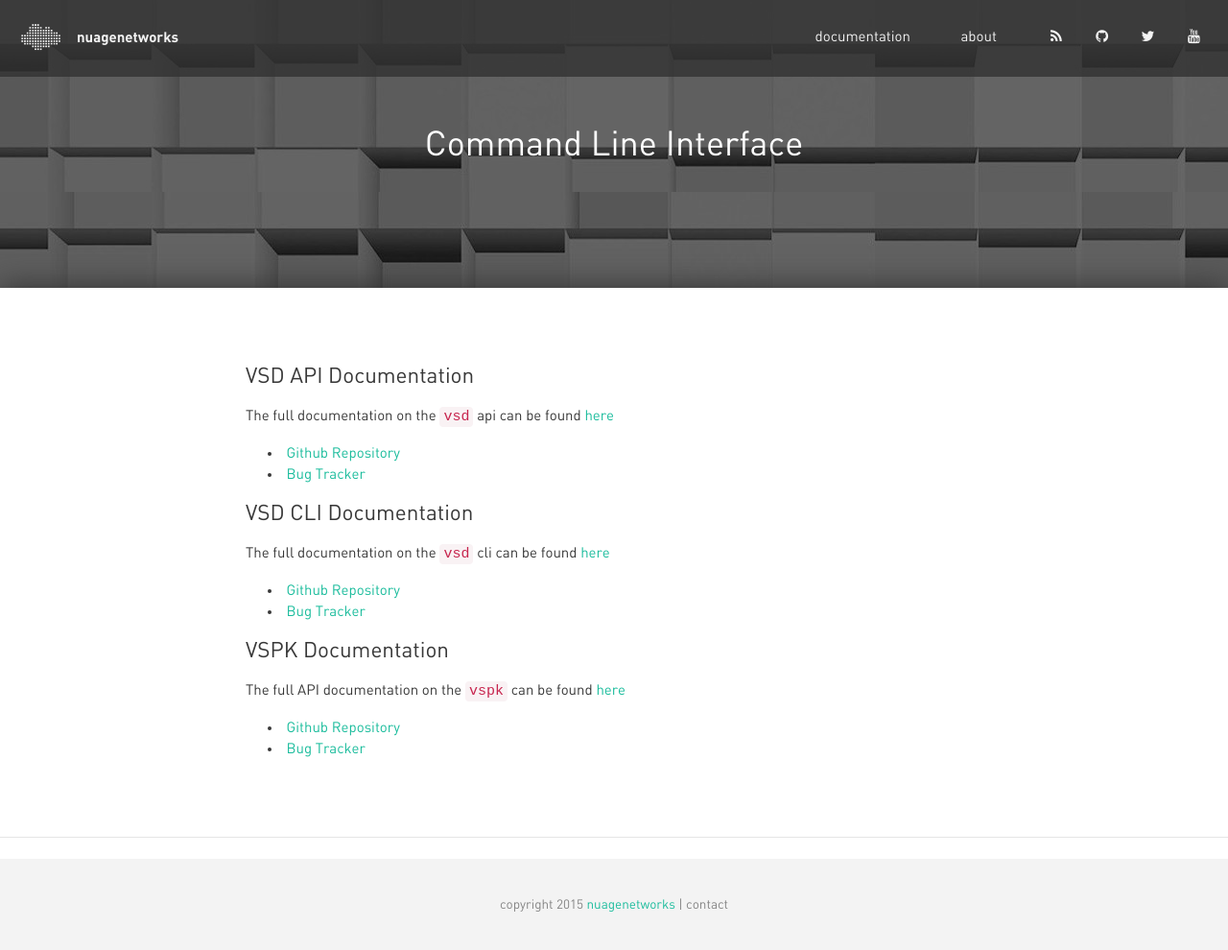
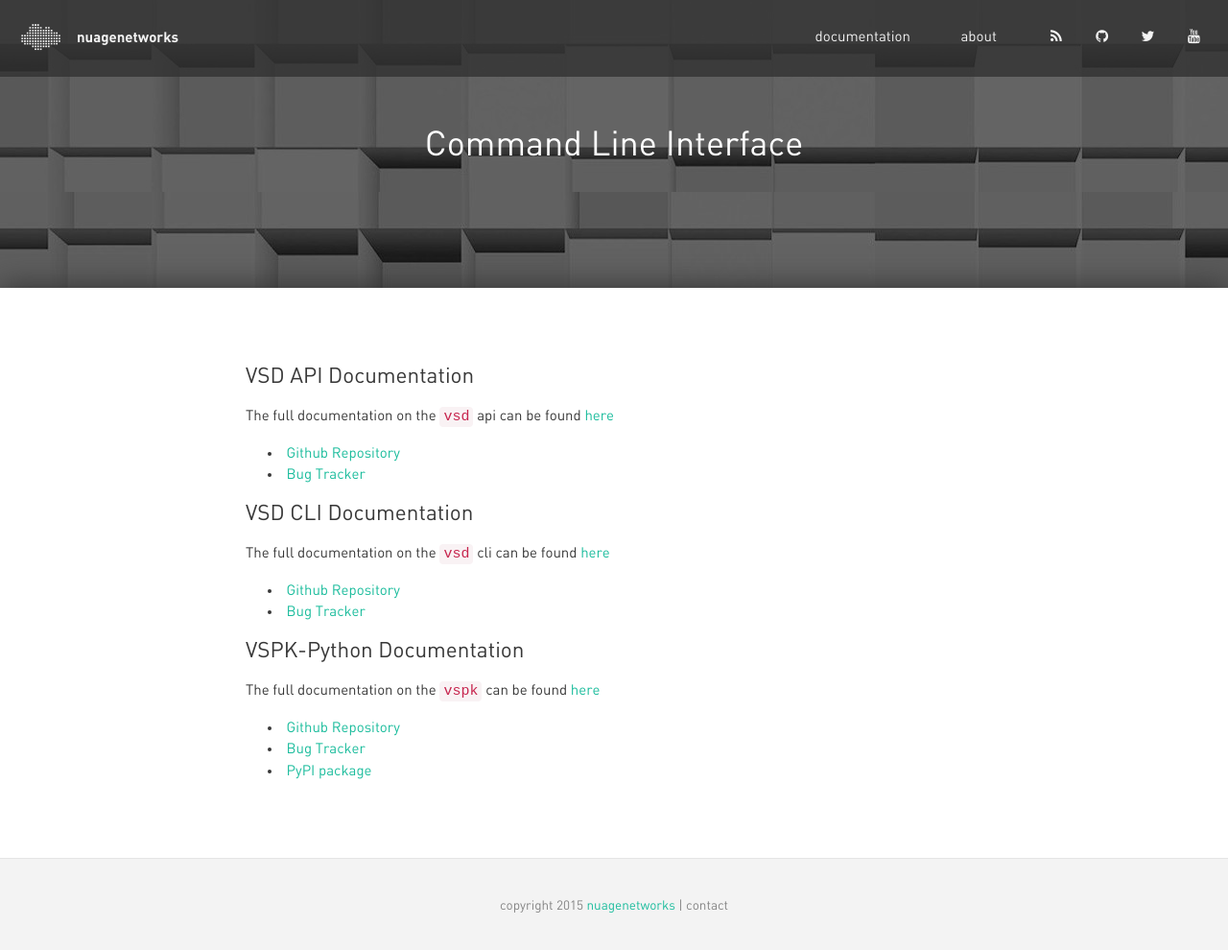
Before and after one commit to nuagenetworks/nuagenetworks.github.io, a Jekyll site: the page built from documentation/index.md, in a window 1280 px wide and 995 px high. Shown: the top 990 px of the window at 96% size. Built offline with Jekyll 4.4.1, drawn with Linux system fonts in a browser that asks for light colours; nearby versions of some CDN libraries; some web fonts are replaced.

Commit message:
Fixing links and specifying python

```diff
--- a/documentation/index.md
+++ b/documentation/index.md
@@ -18,9 +18,10 @@
  - [Github Repository](https://github.com/nuagenetworks/vsdcli)
  - [Bug Tracker](https://github.com/nuagenetworks/vsdcli/issues)
 
-## VSPK Documentation
+## VSPK-Python Documentation
 
-The full API documentation on the `vspk` can be found [here]({{site.baseurl}}/vspkdoc/index.html)
+The full documentation on the `vspk` can be found [here]({{site.baseurl}}/vspkdoc/index.html)
 
- - [Github Repository](https://github.com/nuagenetworks/vspk)
- - [Bug Tracker](https://github.com/nuagenetworks/vspk/issues)
+ - [Github Repository](https://github.com/nuagenetworks/vspk-python)
+ - [Bug Tracker](https://github.com/nuagenetworks/vspk-python/issues)
+ - [PyPI package](https://pypi.python.org/pypi/vspk/)
```
